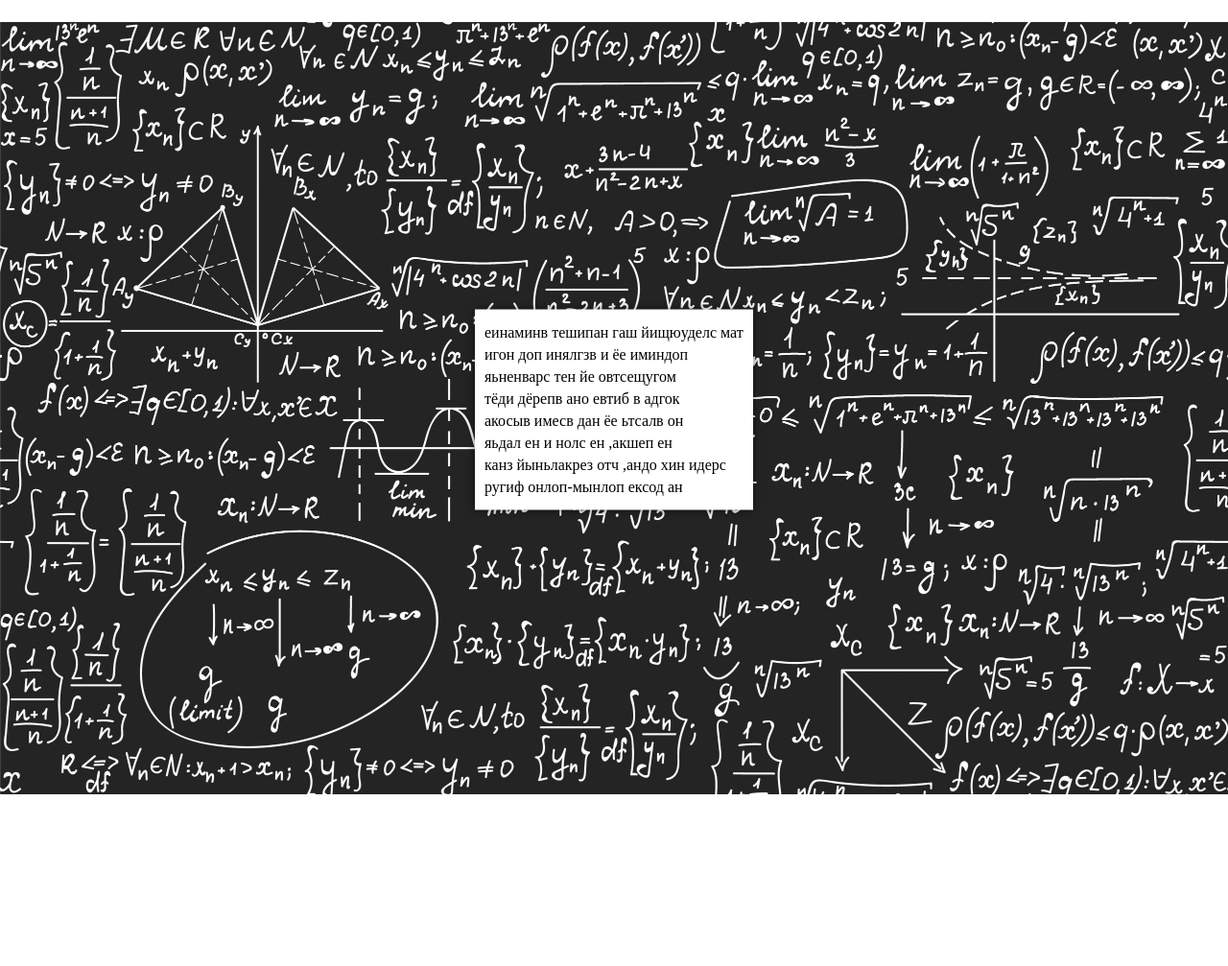
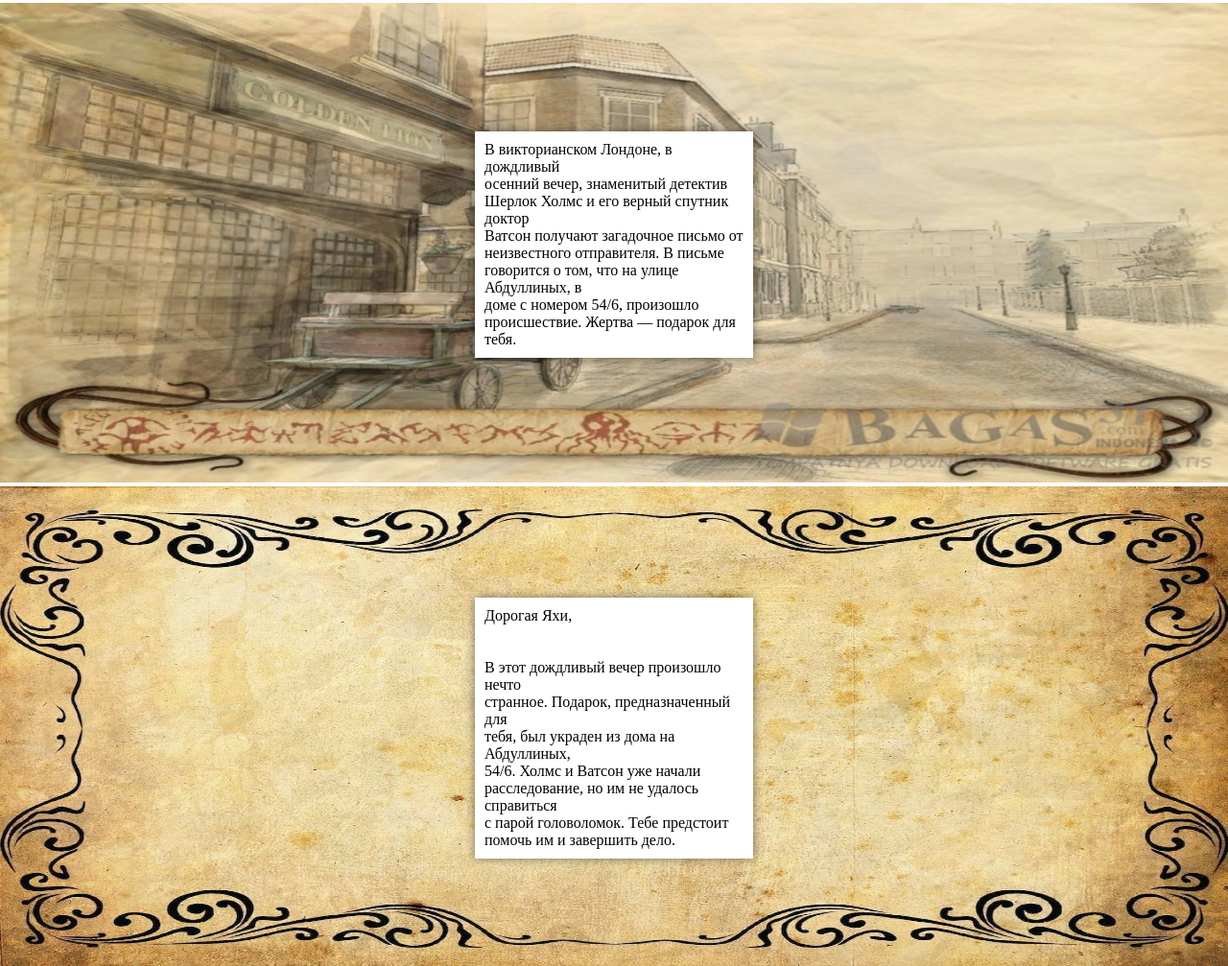
Before and after one commit to testthr/testthr.github.io, a plain HTML site: page index.html in a window 1280 px wide. Shown: the part 695-1702 px from the top of the page at 96% size. Before the commit the page ends 1527 px from the top, so only its background shows below. Drawn offline with Linux system fonts and the light colour scheme.

Commit message:
добавление сюжета

```diff
--- a/index.html
+++ b/index.html
@@ -32,13 +32,12 @@
         }
         .task {
             position: relative;
-            margin-top: 20px;
         }
-        .img2 {
+        .img2, .img3, .img4{
+            height: 500px;
             width: 100%;
-            height: 100%;
         }
-        .text2 {
+        .text2, .text3 {
             background-color: #ffffff;
             z-index: 2;
             position: absolute;
@@ -88,9 +87,37 @@
         <p>Задание №1</p>
     </div>
 
+    <div class="task">
+        <img class="img3" src="1678362206_bogatyr-club-p-fon-sherlok-kholms-foni-krasivo-23.jpg" alt="">
+        <div class="text3">
+            <p>В викторианском Лондоне, в дождливый</p>
+            <p>осенний вечер, знаменитый детектив</p>
+            <p>Шерлок Холмс и его верный спутник доктор</p>
+            <p>Ватсон получают загадочное письмо от </p>
+            <p>неизвестного отправителя. В письме</p>
+            <p>говорится о том, что на улице Абдуллиных, в </p>
+            <p>доме с номером 54/6, произошло </p>
+            <p>происшествие. Жертва — подарок для тебя.</p>
+        </div>
+    </div>
 
     <div class="task">
-        <img class="img2" src="shutterstock_795328972-scaled.jpg" alt="Background Image">
+        <img class="img4" src="222.jpg" alt="">
+        <div class="text3">
+            <p>Дорогая Яхи,</p>
+            <br><br>
+            <p>В этот дождливый вечер произошло нечто</p>
+            <p>странное. Подарок, предназначенный для</p>
+            <p>тебя, был украден из дома на Абдуллиных, </p>
+            <p>54/6. Холмс и Ватсон уже начали </p>
+            <p>расследование, но им не удалось справиться</p>
+            <p>с парой головоломок. Тебе предстоит </p>
+            <p>помочь им и завершить дело.</p>
+
+        </div>
+    </div>
+    <div class="task">
+        <img class="img2" src="1678362270_bogatyr-club-p-fon-sherlok-kholms-foni-krasivo-37.jpg" alt="Background Image">
         <div class="text2">
             <p>еинаминв тешипан гаш йищюуделс мат</p>
             <p>игон доп инялгзв и ёе иминдоп</p>
```
Also changed, not shown: 1678362206_bogatyr-club-p-fon-sherlok-kholms-foni-krasivo-23.jpg (added), 1678362270_bogatyr-club-p-fon-sherlok-kholms-foni-krasivo-37.jpg (added), 222.jpg (added), shutterstock_795328972-scaled.jpg (deleted).
